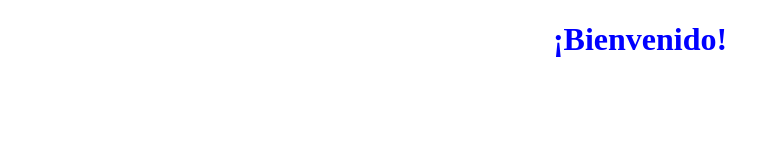
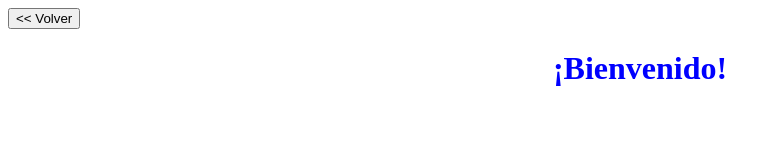
Before and after one commit to Nicolas-Velasquez/ejemplo-usabilidad, a plain HTML site: page resultado.html in a window 1280 px wide. Shown: the whole page, without its empty margins (0-780 px from the left). Drawn offline with Linux system fonts and the light colour scheme.

Commit message:
Ahora tiene un botón para volver

```diff
--- a/resultado.html
+++ b/resultado.html
@@ -6,6 +6,9 @@
         <link rel="stylesheet" href="index.css">
     </head>
     <body>
+        <a href="index.html">
+            <button> << Volver </button>
+        </a>
         <center>
             <h1>¡Bienvenido!</h1>
         </center>
```
